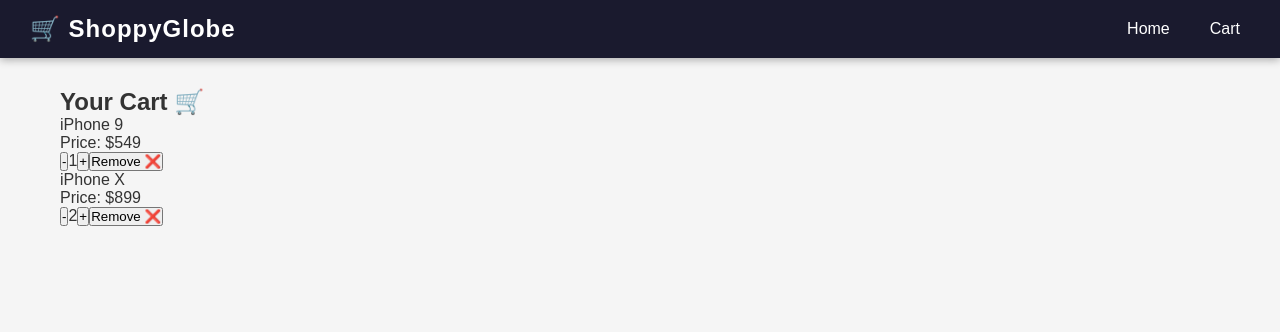
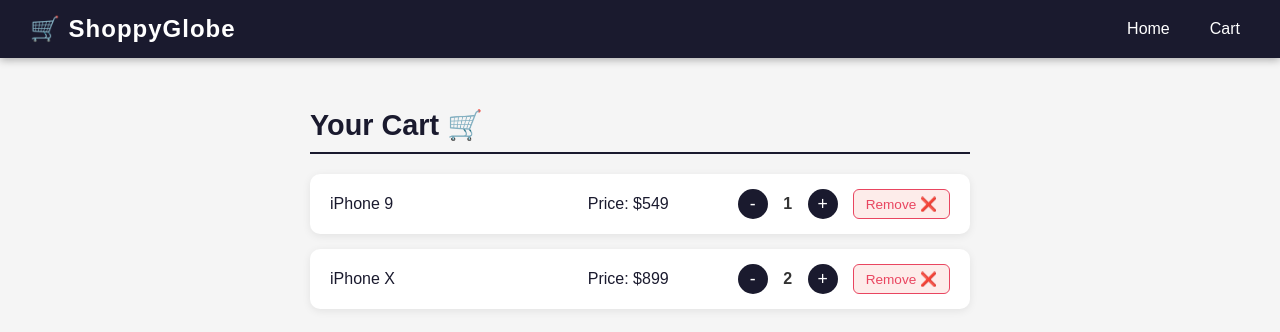
Before and after one commit to pragati8-tech/E-commerce-React-Application, a React (Vite) app: page /cart in a window 1280 px wide. Shown: the top 332 px of the page. Built offline with nearby package versions, Linux system fonts and the light colour scheme.

Commit message:
add CSS styling for Cart, CartItem components , ProductList and ProductItem components

```diff
--- a/src/App.css
+++ b/src/App.css
@@ -70,3 +70,173 @@
   max-width: 1200px;
   margin: 0 auto;
 }
+/* ========== ProductList Styles ========== */
+.product-list {
+  padding: 10px 0;
+}
+
+.product-list__heading {
+  font-size: 1.8rem;
+  color: #1a1a2e;
+  margin-bottom: 25px;
+  border-bottom: 2px solid #1a1a2e;
+  padding-bottom: 10px;
+}
+
+/* Product Grid */
+.product-list__grid {
+  display: grid;
+  grid-template-columns: repeat(auto-fill, minmax(220px, 1fr));
+  gap: 25px;
+}
+
+/* ========== ProductItem Styles ========== */
+.product-item {
+  background: white;
+  border-radius: 12px;
+  padding: 20px;
+  box-shadow: 0 2px 10px rgba(0, 0, 0, 0.08);
+  display: flex;
+  flex-direction: column;
+  gap: 10px;
+  transition: transform 0.2s, box-shadow 0.2s;
+}
+
+.product-item:hover {
+  transform: translateY(-4px);
+  box-shadow: 0 8px 20px rgba(0, 0, 0, 0.12);
+}
+
+.product-item h3 {
+  font-size: 1.1rem;
+  color: #1a1a2e;
+  margin: 0;
+}
+
+.product-item p {
+  font-size: 1rem;
+  color: #e94560;
+  font-weight: bold;
+  margin: 0;
+}
+
+.product-item__btn {
+  margin-top: auto;
+  background-color: #1a1a2e;
+  color: white;
+  border: none;
+  padding: 10px;
+  border-radius: 8px;
+  cursor: pointer;
+  font-size: 0.95rem;
+  transition: background 0.2s;
+}
+
+.product-item__btn:hover {
+  background-color: #e94560;
+}
+
+/* ========== Responsive ========== */
+@media (max-width: 600px) {
+  .product-list__grid {
+    grid-template-columns: 1fr;
+  }
+}
+/* ========== Cart Styles ========== */
+.cart {
+  max-width: 700px;
+  margin: 0 auto;
+  padding: 20px;
+}
+
+.cart h2 {
+  font-size: 1.8rem;
+  color: #1a1a2e;
+  margin-bottom: 20px;
+  border-bottom: 2px solid #1a1a2e;
+  padding-bottom: 10px;
+}
+
+/* ========== CartItem Styles ========== */
+.cart-item {
+  background: white;
+  border-radius: 10px;
+  padding: 15px 20px;
+  margin-bottom: 15px;
+  box-shadow: 0 2px 8px rgba(0, 0, 0, 0.08);
+  display: flex;
+  align-items: center;
+  justify-content: space-between;
+  gap: 15px;
+}
+
+.cart-item p {
+  margin: 0;
+  font-size: 1rem;
+  color: #1a1a2e;
+  font-weight: 500;
+  flex: 1;
+}
+
+.cart-item__price {
+  font-weight: bold;
+  color: #e94560;
+  font-size: 1rem;
+  min-width: 80px;
+  text-align: center;
+}
+
+/* Quantity Controls */
+.cart-item__quantity {
+  display: flex;
+  align-items: center;
+  gap: 10px;
+}
+
+.cart-item__quantity button {
+  background-color: #1a1a2e;
+  color: white;
+  border: none;
+  width: 30px;
+  height: 30px;
+  border-radius: 50%;
+  font-size: 1.1rem;
+  cursor: pointer;
+  transition: background 0.2s;
+}
+
+.cart-item__quantity button:hover {
+  background-color: #e94560;
+}
+
+.cart-item__quantity span {
+  font-size: 1rem;
+  font-weight: bold;
+  min-width: 20px;
+  text-align: center;
+}
+
+/* Remove Button */
+.cart-item__remove {
+  background-color: #fdecea;
+  color: #e94560;
+  border: 1px solid #e94560;
+  padding: 6px 12px;
+  border-radius: 6px;
+  cursor: pointer;
+  font-size: 0.85rem;
+  transition: all 0.2s;
+}
+
+.cart-item__remove:hover {
+  background-color: #e94560;
+  color: white;
+}
+
+/* ========== Responsive ========== */
+@media (max-width: 600px) {
+  .cart-item {
+    flex-direction: column;
+    align-items: flex-start;
+  }
+}
--- a/src/App.jsx
+++ b/src/App.jsx
@@ -5,6 +5,7 @@
 import ProductList from "./components/ProductList";
 import ProductDetail from "./components/ProductDetail";
 import Cart from "./components/Cart";
+import NotFound from "./components/NotFound";
 import "./App.css";
 
 function Layout() {
@@ -38,6 +39,10 @@
         path: "cart",
         element: <Cart />,
       },
+      {
+        path: "*",
+        element: <NotFound />,
+      },
     ],
   },
 ]);
--- a/src/components/CartItem.jsx
+++ b/src/components/CartItem.jsx
@@ -3,15 +3,16 @@
   return (
     <div className="cart-item">
       <p>{item.title}</p>
-      <p>Price: ${item.price}</p>
+      <p className="cart-item__price">Price: ${item.price}</p>
 
       {/* Quantity controls */}
+      <div className="cart-item__quantity">
       <button>-</button>
       <span>{item.quantity}</span>
       <button>+</button>
-
+        </div>
       {/* Remove button */}
-      <button>Remove ❌</button>
+      <button className="cart-item__remove">Remove ❌</button>
     </div>
   );
 }
--- /dev/null
+++ b/src/components/NotFound.jsx
@@ -0,0 +1,15 @@
+// NotFound.jsx - 404 page for unknown routes
+
+function NotFound() {
+  return (
+    <div className="not-found">
+      <h1>404</h1>
+      <h2>Page Not Found</h2>
+      <p>Oops! The page you are looking for does not exist.</p>
+      <p>The URL you entered may be incorrect or the page may have been removed.</p>
+      <a href="/">Go Back to Home</a>
+    </div>
+  );
+}
+
+export default NotFound;
```
